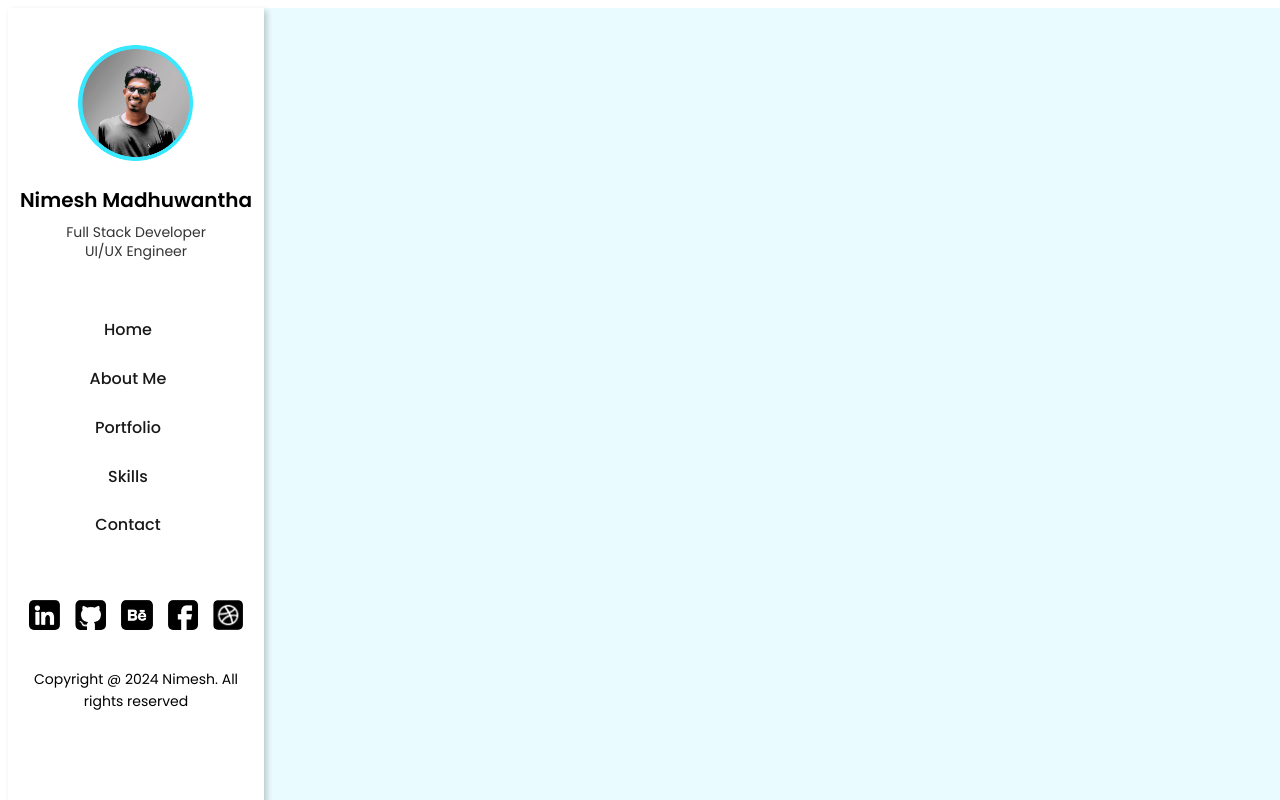
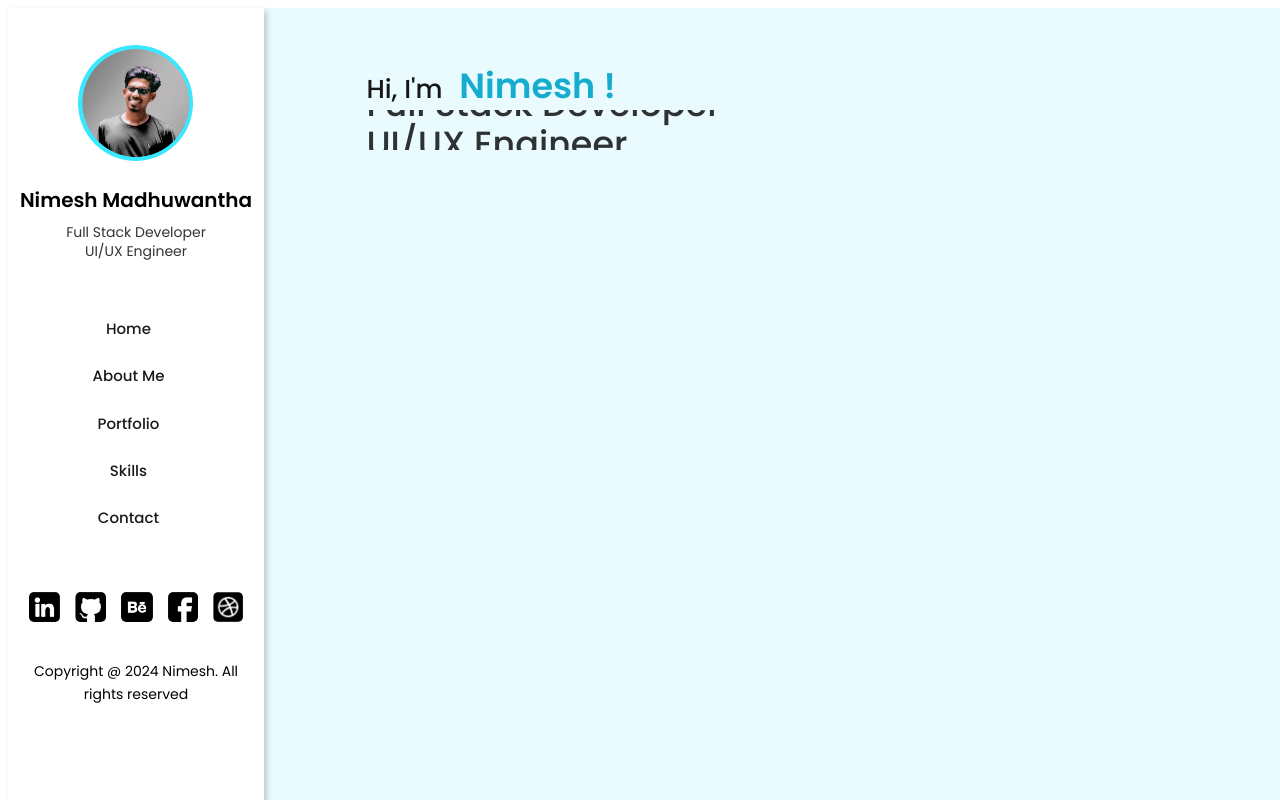
Before and after one commit to NimeshMadhuwantha/My-Portfolio, a React (Vite) app in the folder My-Portfolio/: page / in a window 1280 px wide. Built offline with nearby package versions, Linux system fonts and the light colour scheme.

Commit message:
update the home page front text

```diff
--- a/My-Portfolio/src/components/SideBar/SideBar.css
+++ b/My-Portfolio/src/components/SideBar/SideBar.css
@@ -58,7 +58,7 @@ body {
     flex-direction: column;
     align-items: center;
     margin-left: -21%;
-    line-height: 1.4;
+    line-height: 1.5;
 
 }
 .SideBarListItems a{
@@ -67,7 +67,7 @@ body {
     opacity: 90%;
 }
 .SideBarListItems h2{
-    font-size: 16px;
+    font-size: 15px;
     font-weight: 450;
 
 }
--- a/My-Portfolio/src/pages/Home/Home.css
+++ b/My-Portfolio/src/pages/Home/Home.css
@@ -9,3 +9,60 @@
     left: 20%;
     margin-left: 8px;
   }
+  .HomeTopText{
+    margin-left: 10%;
+    margin-top: 5%;
+  }
+  .HomeTopText h1{
+    font-size: 26px;
+    font-weight: 460;
+    opacity: 90%;
+  }
+  .NimeshTopText{
+    margin-left: 10px;
+    font-size: 35px;
+    font-weight: 600;
+    color: #00A4C9;
+  }
+  .ChangingText{
+    margin-top: -20px;
+  }
+  .ChangingText .FSDtop{
+    font-size: 35px;
+    font-weight: 500;
+    opacity: 80%;
+  }
+  .ChangingText{
+    overflow: hidden;
+    gap: 2;
+    height: 40px;
+    line-height: 1.9;
+
+
+  }
+  .FSDtop{
+    display: block;
+    height: 100%;
+    width: max-content;
+    border: none;
+
+
+    animation: spin_words 6s infinite;
+  }
+  @keyframes spin_words{
+    20%{
+        transform: translateY(-112%);
+    }
+    40%{
+        transform: translateY(-100%);
+    }
+    60%{
+        transform: translateY(-212%);
+    }
+    80%{
+      transform: translateY(-200%);
+    }
+    100%{
+    transform: translateY(-312%);
+    }
+}
--- a/My-Portfolio/src/pages/Home/home.jsx
+++ b/My-Portfolio/src/pages/Home/home.jsx
@@ -3,12 +3,21 @@ import './Home.css'
 
 
 function Home() {
+
+
+
   return (
     <div>
-
       <div className='HomeMainContent'>
-
-
+        <div className='HomeTopText'>
+          <h1>Hi, I'm <span className='NimeshTopText'> Nimesh !</span></h1>
+            <div className='ChangingText'>
+              <span className='FSDtop'>Full Stack Developer</span>
+              <span className='FSDtop'>UI/UX Engineer</span>
+              <span className='FSDtop'>Full Stack Developer</span>
+              <span className='FSDtop'>UI/UX Engineer</span>
+            </div>
+        </div>
       </div>
     </div>
   );
```
